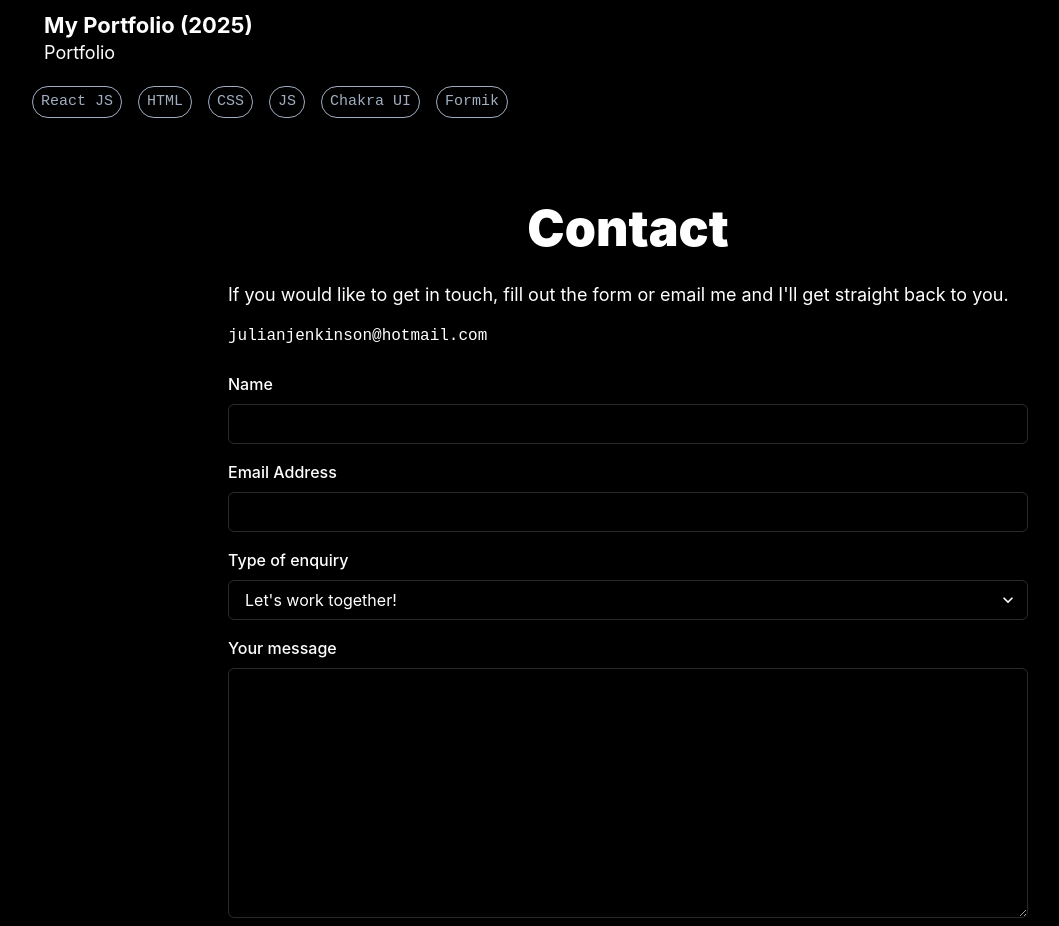
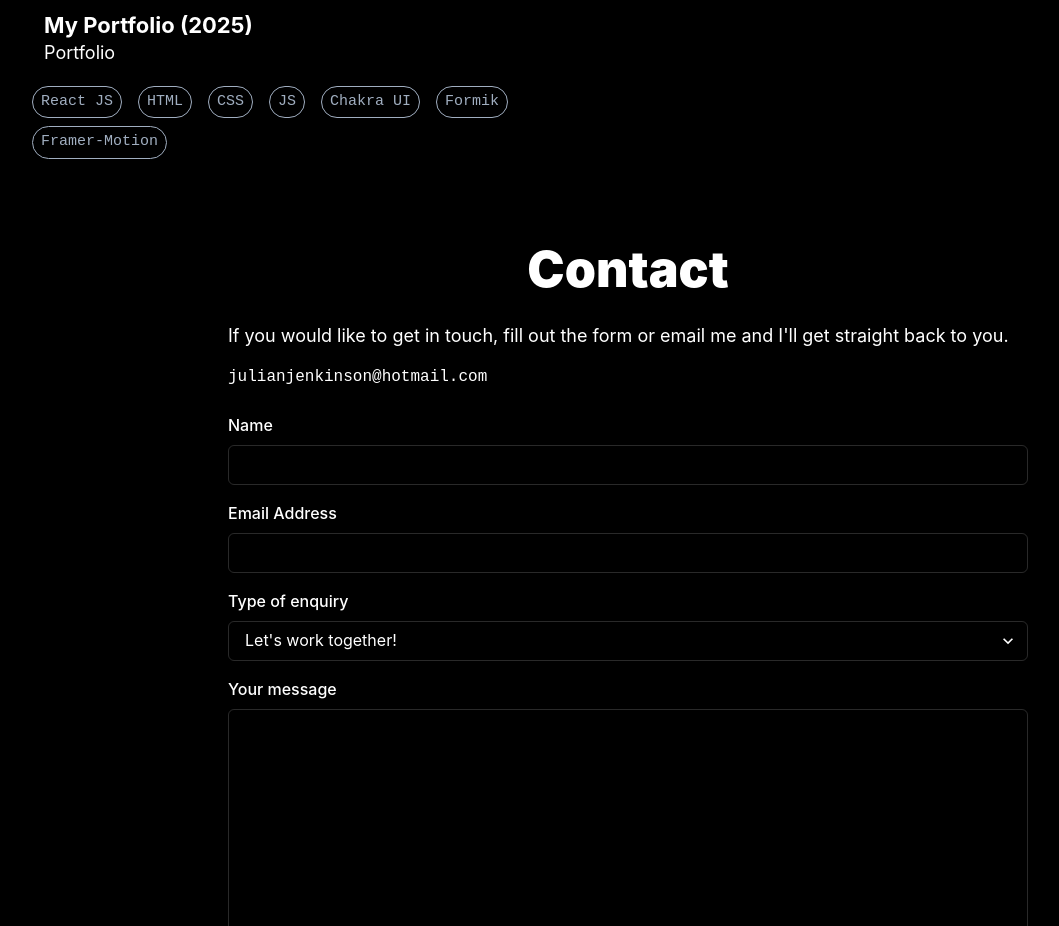
Before and after one commit to Julian-Jenkinson/Julian-Jenkinson.github.io, a React (Create React App) app: page / in a window 1280 px wide. Shown: the part 2580-3506 px from the top of the page, without its empty margins (12-1071 px from the left). Built offline with nearby package versions, Linux system fonts and the light colour scheme; a web font is replaced by a local one.

Commit message:
Added framer-motion animations

```diff
--- a/src/components/Header.js
+++ b/src/components/Header.js
@@ -37,8 +37,6 @@ const Header = () => {
     handleScroll(); // run on mount
     return () => window.removeEventListener("scroll", handleScroll);
   }, [activeSection]);
-
-
 
   const handleClick = (anchor) => {
     const id = `${anchor}-section`;
--- a/src/components/LandingSection.js
+++ b/src/components/LandingSection.js
@@ -3,14 +3,23 @@ import { useColorModeValue ,Heading, Text, VStack, HStack, Button} from "@chakra
 import FullScreenSection from "./FullScreenSection";
 import { FontAwesomeIcon } from '@fortawesome/react-fontawesome';
 import { faGithub } from '@fortawesome/free-brands-svg-icons';
+import { animate } from "framer-motion";
+
 
 const handleClick = (anchor) => {
   const id = `${anchor}-section`;
   const element = document.getElementById(id);
+
   if (element) {
-    element.scrollIntoView({
-      behavior: "smooth",
-      block: "start",
+    const top = element.offsetTop - 40;
+
+    animate(window.scrollY, top, {
+      type: "spring",
+      stiffness: 130,
+      damping: 17,
+      onUpdate(value) {
+        window.scrollTo(0, value);
+      }
     });
   }
 };
--- a/src/components/ProjectsSection.js
+++ b/src/components/ProjectsSection.js
@@ -53,13 +53,13 @@ const projects = [
     feature1Description:"It covers all the core concepts of react, it's component driven, theres hooks, states, props, conditional rendering, event handling, a form using controlled components, and everthing else that makes a versatile React app.",
     feature2Heading:"Darkmode",
     feature2Description:"Save your eyes - Dark mode by default! Leveraging Chakra's dark mode greatness. Try it here ->",
-    feature3Heading:"Projects",
-    feature3Description:"See my latest projects. Check back soon - there's more in the works",
+    feature3Heading:"Buttery Interactions",
+    feature3Description:"Utilizing Framer Motion to deliver smooth scrolling, swooshing popouts, and an overall springy, dynamic user experience.",
     summary:"Part portfolio, part digital sandbox — where I code, learn, and sometimes break things!",
     getImage1Src: () => require("../images/project3.1.png"),
     //getImage2Src: () => require("../images/project3.1.png"),
     getImage3Src: () => require("../images/project3.3.png"),
-    stack: ['React JS', 'HTML', 'CSS', 'JS', 'Chakra UI', 'Formik'],
+    stack: ['React JS', 'HTML', 'CSS', 'JS', 'Chakra UI', 'Formik', 'Framer-Motion'],
     repo: "https://github.com/julian-jenkinson/Julian-Jenkinson.github.io",
     url: "https://julian-jenkinson.github.io",
 
```
